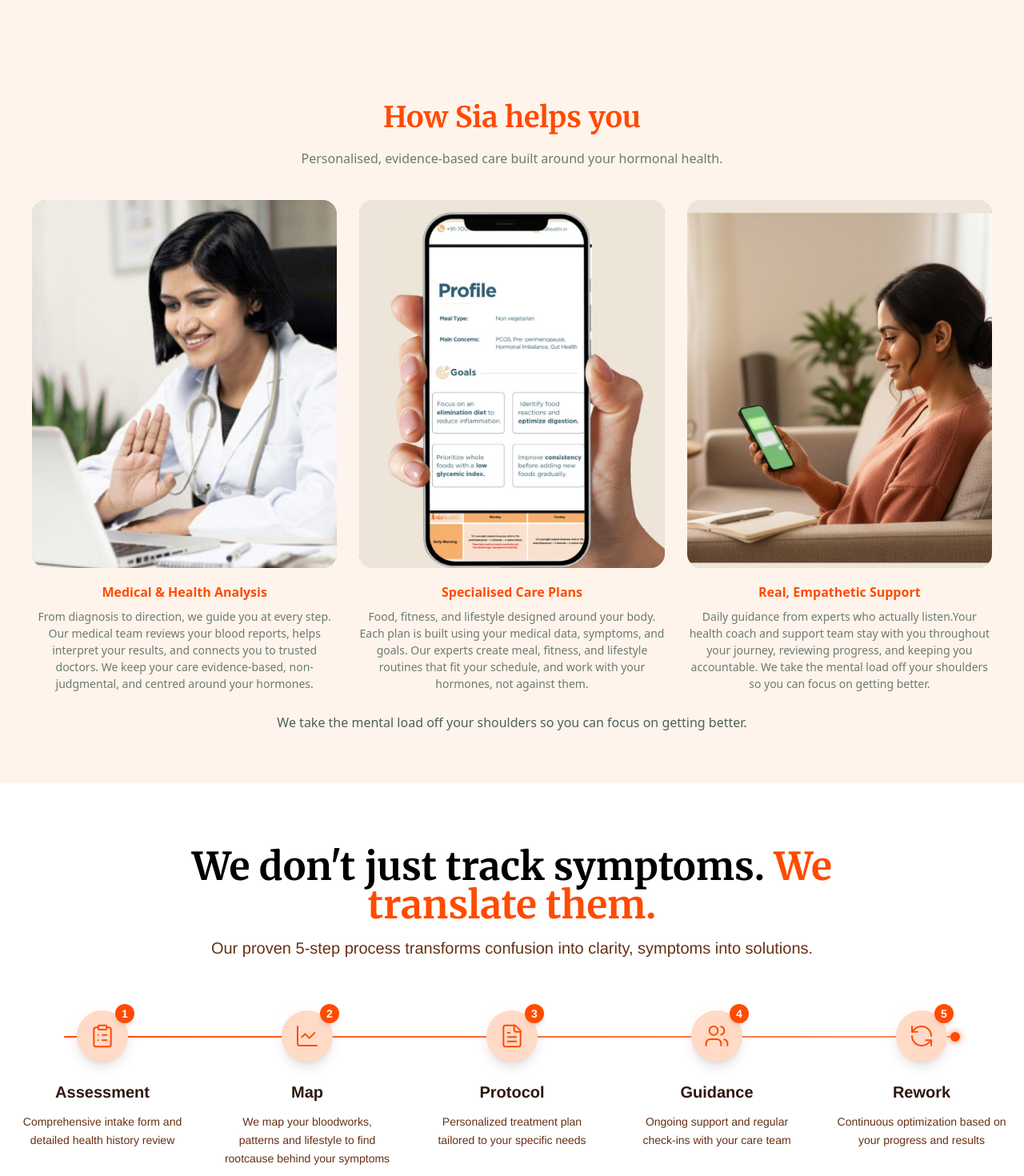
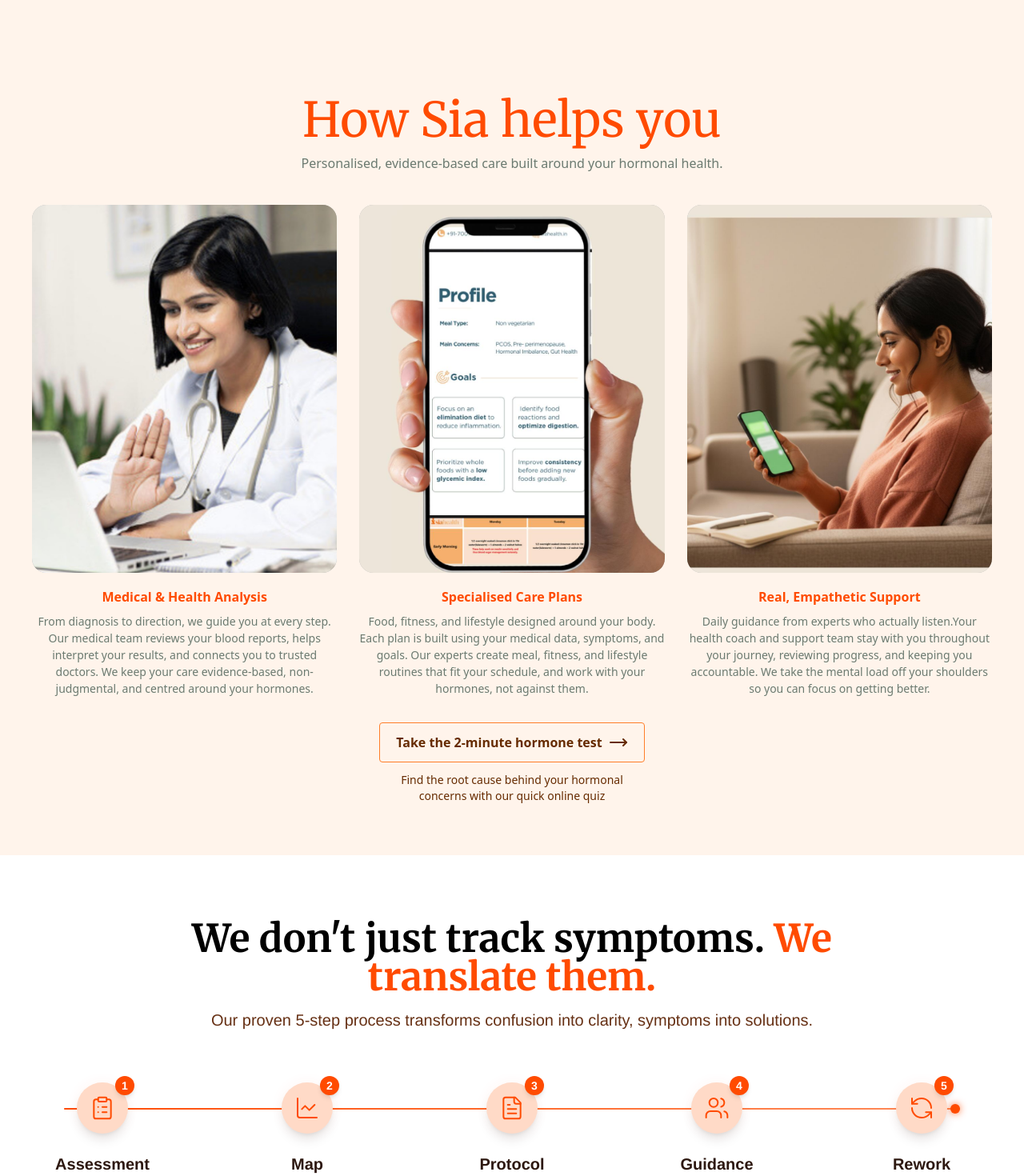
Before and after one commit to shwet91/sia_health, a Next.js app in the folder client/: page / in a window 1280 px wide. Shown: the part 2340-3810 px from the top of the page at 80% size. Built offline with nearby package versions, Linux system fonts and the light colour scheme.

Commit message:
hedings size concictency

```diff
--- a/client/src/components/landingPage/ApproachV2.tsx
+++ b/client/src/components/landingPage/ApproachV2.tsx
@@ -3,6 +3,7 @@
 import React, { useState } from "react";
 import { Merriweather } from "next/font/google";
 import "../../styles/landingPage.css";
+import { MoveRight } from "lucide-react";
 
 const merriweather = Merriweather({
   subsets: ["latin"],
@@ -30,15 +31,14 @@ export default function ApproachV2() {
             marginBottom: 12,
             fontSize: 12,
           }}
-
           className="hidden"
         >
           - Services -
         </p>
 
         <h2
-          style={{ fontSize: 36, margin: 0, fontWeight: 700 }}
-          className={`${merriweather.className}`}
+          // style={{ fontSize: 36, margin: 0, fontWeight: 700 }}
+          className={`${merriweather.className} text-4xl md:text-6xl`}
         >
           How Sia helps you
         </h2>
@@ -114,10 +114,23 @@ export default function ApproachV2() {
           </div>
         </div>
 
-        <p style={{ marginTop: 26, color: "#4a6157" }}>
+        <p style={{ marginTop: 26, color: "#4a6157" }} className="hidden">
           We take the mental load off your shoulders so you can focus on getting
           better.
         </p>
+        {/* Hormone Test Button - Moved to Bottom */}
+        <div className="flex flex-col items-center justify-center w-full mt-5 sm:mt-8 gap-3 1hidden">
+          <button
+            // onClick={() => router.push("https://quiz.siahealth.in")}
+            className={`1px-10 sm:w-auto justify-center w-full sm:px-5 py-3 rounded-sm flex gap-2 items-center font-bold text-[#662b00] border-[#FF7E29] border-1 text-sm sm:text-base hover:bg-[#ffe4d3] hover:scale-105 transition-all duration-300 hover:shadow-xl `}
+          >
+            Take the 2-minute hormone test <MoveRight></MoveRight>
+          </button>
+          <p className="text-[#662b00] text-xs sm:text-sm text-center max-w-[280px] sm:max-w-xs">
+            Find the root cause behind your hormonal concerns with our quick
+            online quiz
+          </p>
+        </div>
       </div>
     </section>
   );
--- a/client/src/components/landingPage/Roadmap.tsx
+++ b/client/src/components/landingPage/Roadmap.tsx
@@ -213,7 +213,7 @@ export default function Roadmap() {
         <div
         onClick={() => router.push("/aboutUs")}
         className="text-center mt-12">
-          <button className="bg-[#FF4B00] text-white px-8 py-3 rounded-full font-medium hover:bg-[#e64400] transition-colors duration-300 inline-flex items-center">
+          <button className="bg-[#FF4B00] text-white px-8 py-3 rounded-sm font-medium hover:bg-[#e64400] transition-colors duration-300 inline-flex items-center">
             Explore Your Journey
             <svg
               className="ml-2 w-4 h-4"
--- a/client/src/components/landingPage/WhatWeDo.tsx
+++ b/client/src/components/landingPage/WhatWeDo.tsx
@@ -224,7 +224,7 @@ export default function WhatWeDo() {
         <div className="text-center mt-12">
           <button
             onClick={() => router.push("/contact")}
-            className="bg-[#FF4B00] text-white px-8 py-3 rounded-full font-medium hover:bg-[#e64400] transition-colors duration-300 inline-flex items-center"
+            className="bg-[#FF4B00] text-white px-8 py-3 rounded-sm font-medium hover:bg-[#e64400] transition-colors duration-300 inline-flex items-center"
           >
             Book Free Discovery Call
             <svg
```
